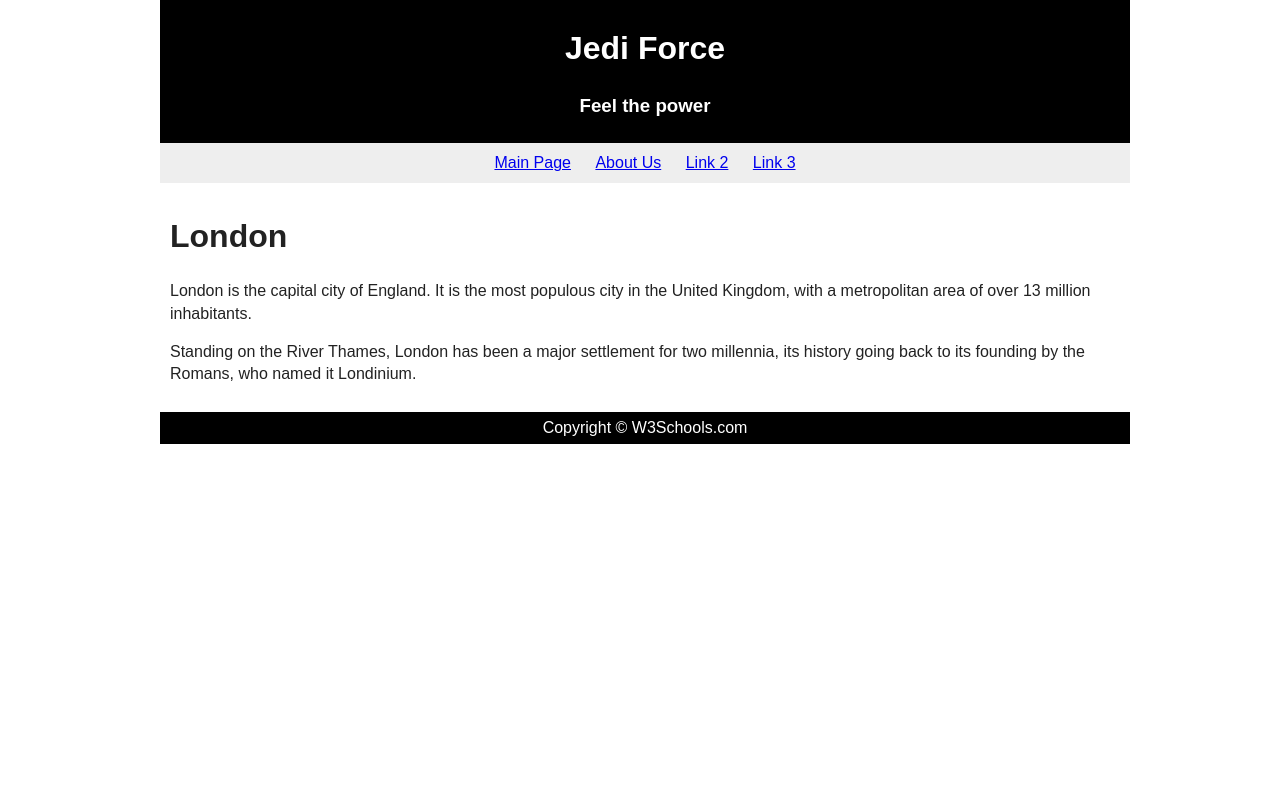
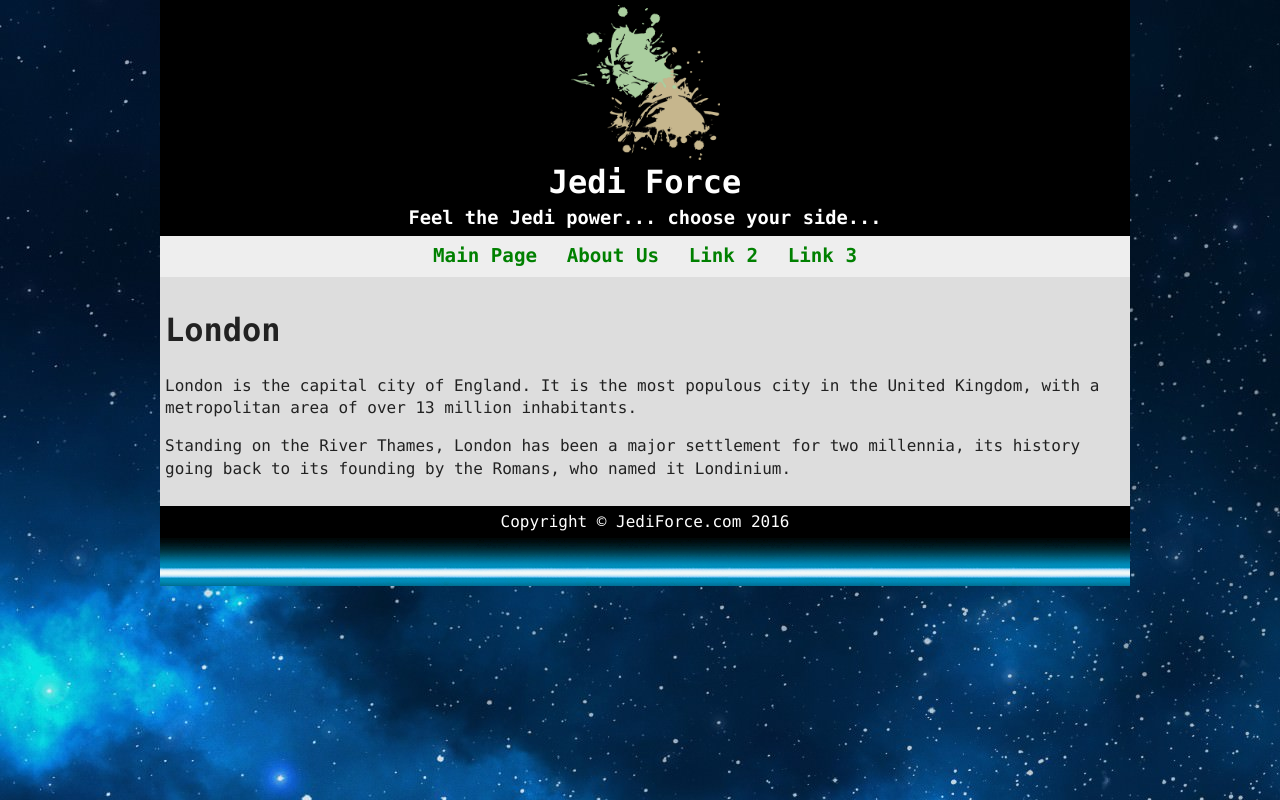
Before and after one commit to Rolands777/JediForce, a website: page dist/index.html in a window 1280 px wide. Drawn offline with nearby package versions, Linux system fonts and the light colour scheme; files whose address does not match are found by name.

Commit message:
Build project

```diff
--- a/dist/css/partials/custom.css
+++ b/dist/css/partials/custom.css
@@ -1,6 +1,11 @@
 /* ==========================================================================
    Author's custom styles
    ========================================================================== */
+body{
+    background-image: url("../../img/bg.jpg");
+    font-family: "Consolas", monospace;
+}
+
 header {
     background-color:black;
     color:white;
@@ -8,6 +13,18 @@ header {
     width: 100%;
     padding:5px;
 }
+
+header img{
+    width: 150px;
+}
+
+header h1, header h3{
+    -webkit-margin-before: 0;
+    -webkit-margin-after: 0;
+    -webkit-margin-start: 0;
+    -webkit-margin-end: 0;
+}
+
 nav {
     line-height:30px;
     text-align: center;
@@ -20,16 +37,29 @@ nav {
 nav a{
     display: inline-block;
     margin: 0 10px;
+    text-decoration: none;
+    color: green;
+    font-weight: bold;
+    font-size: 1.2em;
+}
+
+nav a:hover{
+    color: red;
+    text-decoration: underline;
 }
 
 section {
-    padding:10px;
+    width: 100%;
+    background-color: #dddddd;
+    padding:10px 5px;
 }
 footer {
     background-color:black;
+    background: url("../../img/diamond-light-saber.png");
     color:white;
     clear:both;
     text-align:center;
     padding:5px;
     width: 100%;
+    height: 70px;
 }
--- a/dist/index.html
+++ b/dist/index.html
@@ -20,8 +20,9 @@
         <![endif]-->
 
         <header>
+            <img src="img/yoda.png" alt="Logo">
             <h1>Jedi Force</h1>
-            <h3>Feel the power</h3>
+            <h3>Feel the Jedi power... choose your side...</h3>
         </header>
 
         <nav>
@@ -40,7 +41,7 @@
         </section>
 
         <footer>
-            Copyright © W3Schools.com
+            Copyright © JediForce.com 2016
         </footer>
 
         <script src="https://code.jquery.com/jquery-1.12.0.min.js"></script>
```
